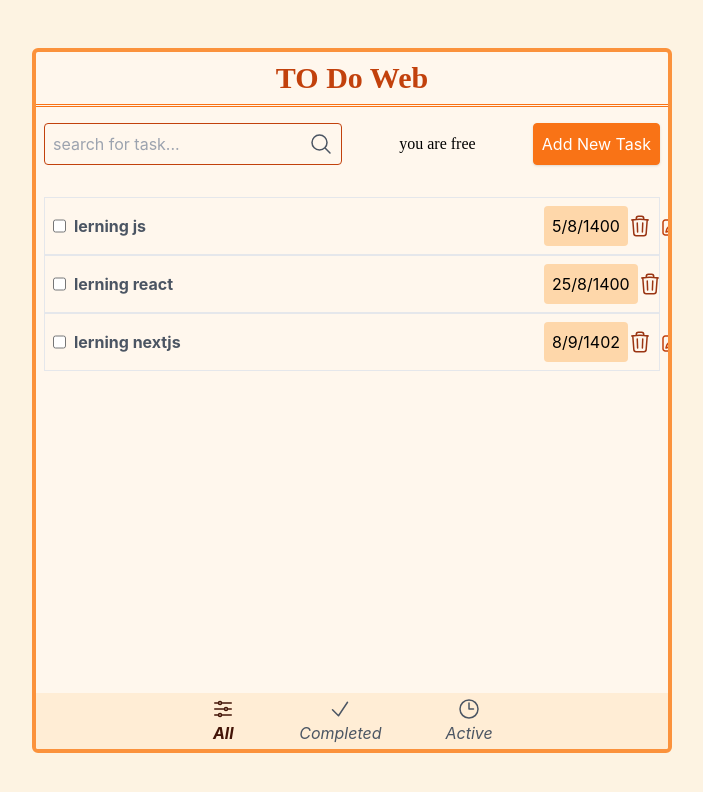
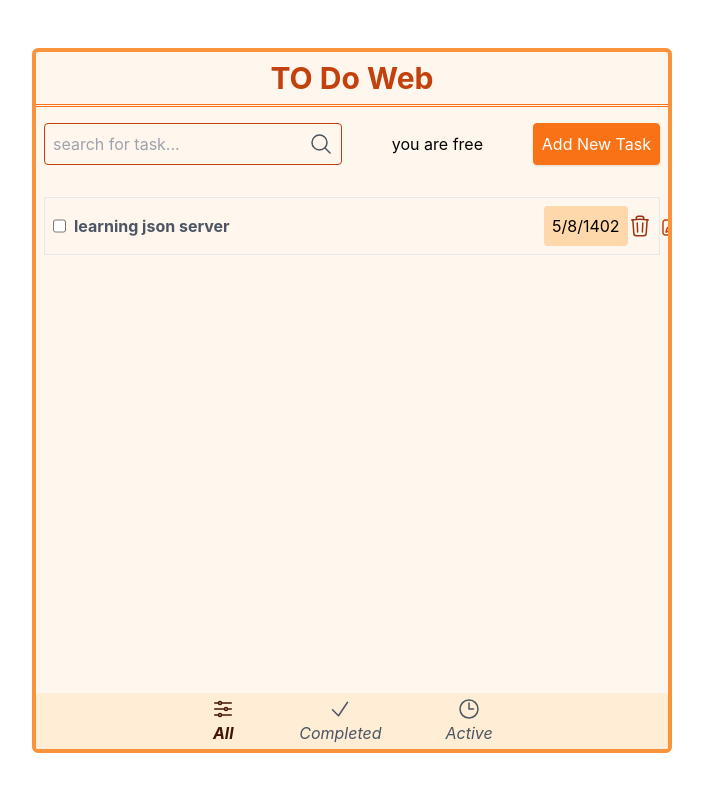
Before and after one commit to Niloofar-Palvaneh/todo, a React (Create React App) app: page / in a window 1280 px wide. Shown: the top 792 px of the page, without its empty margins (288-991 px from the left). Built offline with nearby package versions, Linux system fonts and the light colour scheme; data requests are answered from the project's data file.

Commit message:
create db.json

```diff
--- /dev/null
+++ b/db.json
@@ -0,0 +1,9 @@
+{
+    "todos": [
+        {
+            "id": 1,
+            "title": "learning json server",
+            "date": "5/8/1402"
+        }
+    ]
+}
--- a/src/App.js
+++ b/src/App.js
@@ -1,35 +1,17 @@
-import { useEffect } from 'react';
-import './App.css';
-import AOS from 'aos';
-import 'aos/dist/aos.css';
+import { useEffect, useState } from 'react';
 
 import TodoItem from './components/TodoItem/TodoItem';
 
-const todos = [
-  {
-    id: 1,
-    title: "lerning js",
-    isCompleted: false,
-    date: "5/8/1400"
-  },
-  {
-    id: 2,
-    title: "lerning react",
-    isCompleted: false,
-    date: "25/8/1400"
-  },
-  {
-    id: 3,
-    title: "lerning nextjs",
-    isCompleted: false,
-    date: "8/9/1402"
-  },
-
-]
 
 function App() {
+  const [allTodos, setAllTodos] = useState([])
+  const getTodos = () => {
+    fetch("http://localhost:4000/todos")
+      .then(res => res.json())
+      .then(todos => setAllTodos(todos))
+  }
   useEffect(() => {
-    AOS.init();
+    getTodos()
   }, [])
 
   return (
@@ -37,9 +19,13 @@ function App() {
 
       <div className='mt-6 h-[480px]'>
         {
-          todos.map(todo => (
+         allTodos.length ?(
+          allTodos.map(todo => (
             <TodoItem {...todo} />
           ))
+         ):(
+          <h1>not found</h1>
+         )
         }
       </div>
 
--- a/src/components/AddModal/AddModal.js
+++ b/src/components/AddModal/AddModal.js
@@ -1,6 +1,20 @@
+import { useState } from "react";
 
+function AddModal({ openModal }) {
+    const [titleTodo, setTitleTodo] = useState("")
+    const [dateTodo, setDateTodo] = useState("")
 
-function AddModal({openModal }) {
+    const setTitleTodoHandler = (event) => {
+        setTitleTodo(event.target.value)
+    }
+    const setDateTodoHandler = (event) => {
+        setDateTodo(event.target.value)
+    }
+
+    const submitDateAddModal = () => {
+        openModal()
+    }
+
 
     return (
         <>
@@ -10,15 +24,21 @@ function AddModal({openModal }) {
                     <div className='flex gap-2'>
                         <div className='flex flex-col items-start w-[200px] '>
                             <label htmlFor="title" className='text-gray-500'>Task</label>
-                            <input type="text" name='title' placeholder='learning...' className='outline-none border p-2 rounded' />
+                            <input
+                                onChange={setTitleTodoHandler}
+                                value={titleTodo} type="text" name='title' placeholder='learning...' className='outline-none border p-2 rounded' />
                         </div>
                         <div className='flex flex-col items-start w-[200px] '>
                             <label htmlFor="date" className='text-gray-500'>Date</label>
-                            <input type="text" name='date' placeholder='may/5/2023..' className='outline-none border p-2 rounded' />
+                            <input
+                                onChange={setDateTodoHandler}
+                                value={dateTodo} type="text" name='date' placeholder='may/5/2023..' className='outline-none border p-2 rounded' />
                         </div>
                     </div>
                     <div className='flex gap-2 items-center justify-end'>
-                        <button className='bg-orange-500 text-white p-1 rounded shadow border border-orange-500 w-[80px]
+                        <button
+                            onClick={submitDateAddModal}
+                            className='bg-orange-500 text-white p-1 rounded shadow border border-orange-500 w-[80px]
                               transition ease-in-out hover:bg-white hover:text-orange-500'>
                             Add
                         </button>
--- a/src/components/Header/Header.js
+++ b/src/components/Header/Header.js
@@ -1,14 +1,8 @@
 import { useEffect, useState } from 'react';
-import AOS from 'aos';
-import 'aos/dist/aos.css';
 import AddModal from '../AddModal/AddModal';
 
 function Header() {
     const [isOpenModal, setIsOpemModal] = useState(false)
-
-    useEffect(() => {
-        AOS.init();
-    }, [])
 
     const openModal = () => {
         setIsOpemModal(!isOpenModal)
```
